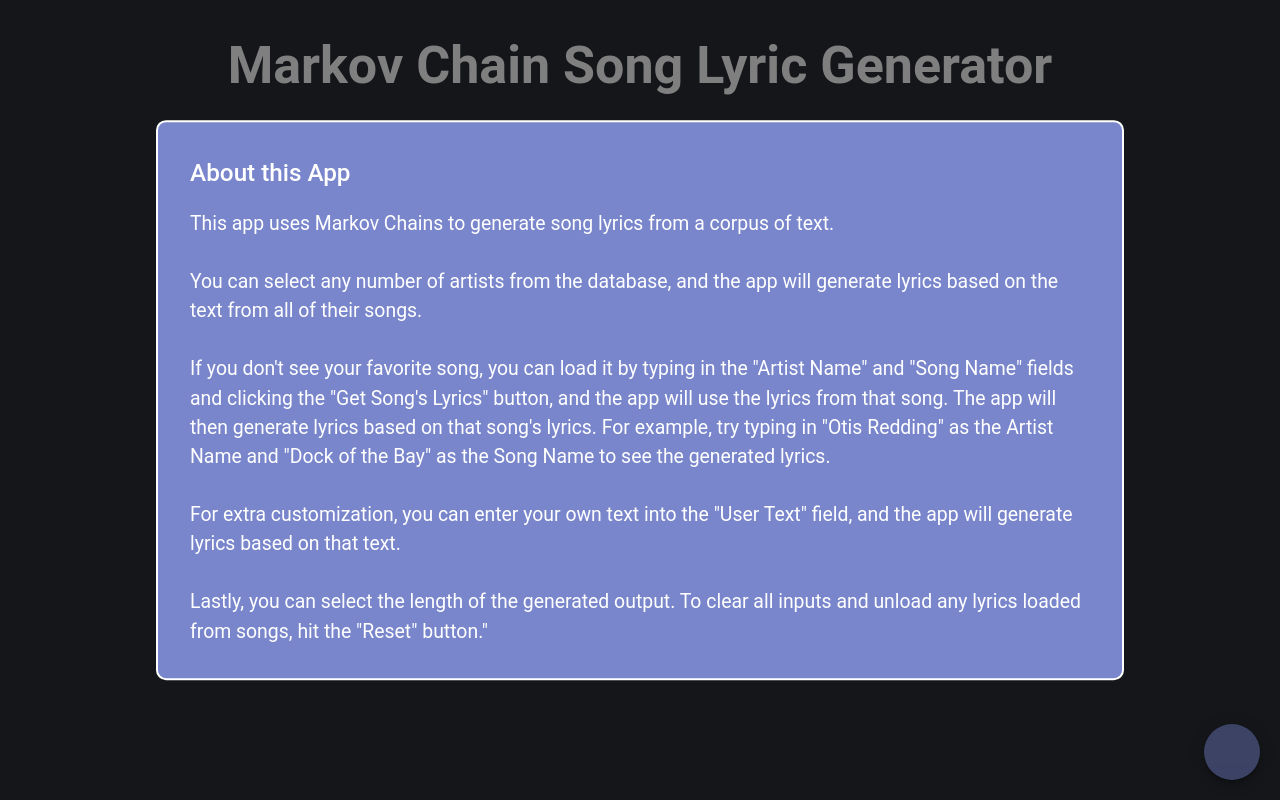
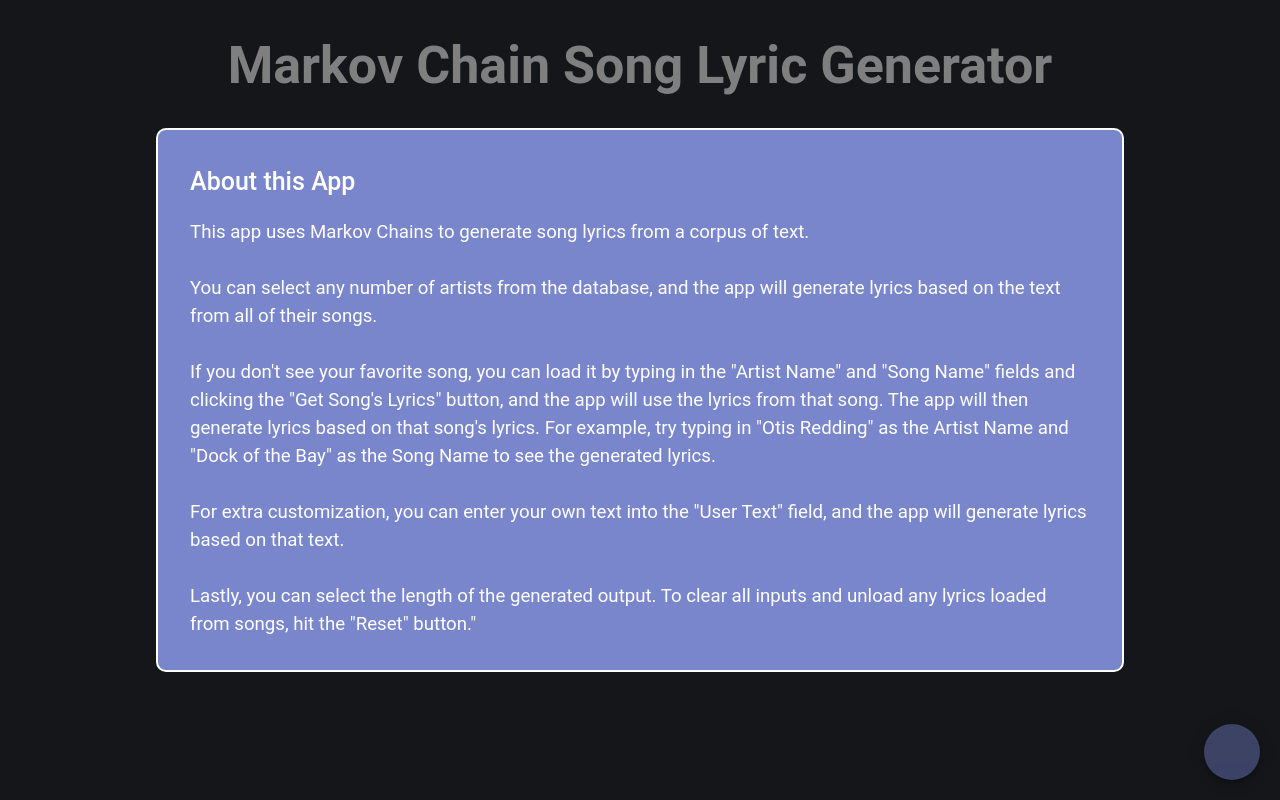
Before and after one commit to andrew0144/markov_lyrics, a React (Create React App) app in the folder frontend/: page / in a window 1280 px wide. Both pictures are taken after a click on the button 1232 px from the left and 752 px from the top of the page. Built offline with nearby package versions, Linux system fonts and the light colour scheme; some icons are missing.

Commit message:
update styles for help modal

```diff
--- a/frontend/src/App.css
+++ b/frontend/src/App.css
@@ -12,6 +12,7 @@
     animation: App-logo-spin infinite 20s linear;
   }
 }
+
 
 .form-control {
   width: 650px;
@@ -49,4 +50,9 @@ h1 {
   .form-control, .form-control-long {
     width: 80vw;
   }
+
+  .modal-box {
+    font-size: 2vh !important;
+    height: 80vh;
+  }
 }
--- a/frontend/src/App.js
+++ b/frontend/src/App.js
@@ -20,7 +20,7 @@ import {
 	Backdrop,
 	Modal,
 } from "@mui/material";
-import { createTheme } from "@mui/material/styles";
+import { createTheme, responsiveFontSizes } from "@mui/material/styles";
 import { ThemeProvider } from "@emotion/react";
 import TextareaAutosize from "@mui/material/TextareaAutosize";
 import LinearProgress from "@mui/material/LinearProgress";
@@ -31,7 +31,7 @@ axios.defaults.baseURL = "https://markovlyrics.com/";
 
 // axios.defaults.baseURL = "http://localhost:8000/";
 // sets up the material ui theme for the app
-const theme = createTheme({
+const theme = responsiveFontSizes(createTheme({
 	palette: {
 		mode: "dark",
 		primary: {
@@ -50,7 +50,7 @@ const theme = createTheme({
     sans-serif`,
 		fontSize: 17,
 	},
-});
+}));
 
 function App() {
 	// some state hook setup
@@ -128,6 +128,7 @@ function App() {
 		transform: "translate(-50%, -50%)",
 		width: "80%",
 		maxWidth: "900px",
+    maxHeight: '80vh',
 		border: "2px solid white",
 		backgroundColor: "#7986cb",
 		borderRadius: "10px",
@@ -455,9 +456,10 @@ function App() {
 								>
 									About this App
 								</Typography>
-								<Typography id="transition-modal-description" sx={{ mt: 2 }}>
+								<Typography id="transition-modal-description" sx={{ mt: 2 }} className="modal-box">
 									This app uses Markov Chains to generate song lyrics from a
-									corpus of text.<br></br>
+									corpus of text.
+                  <br></br>
 									<br></br>
 									You can select any number of artists from the database, and
 									the app will generate lyrics based on the text from all of
```
